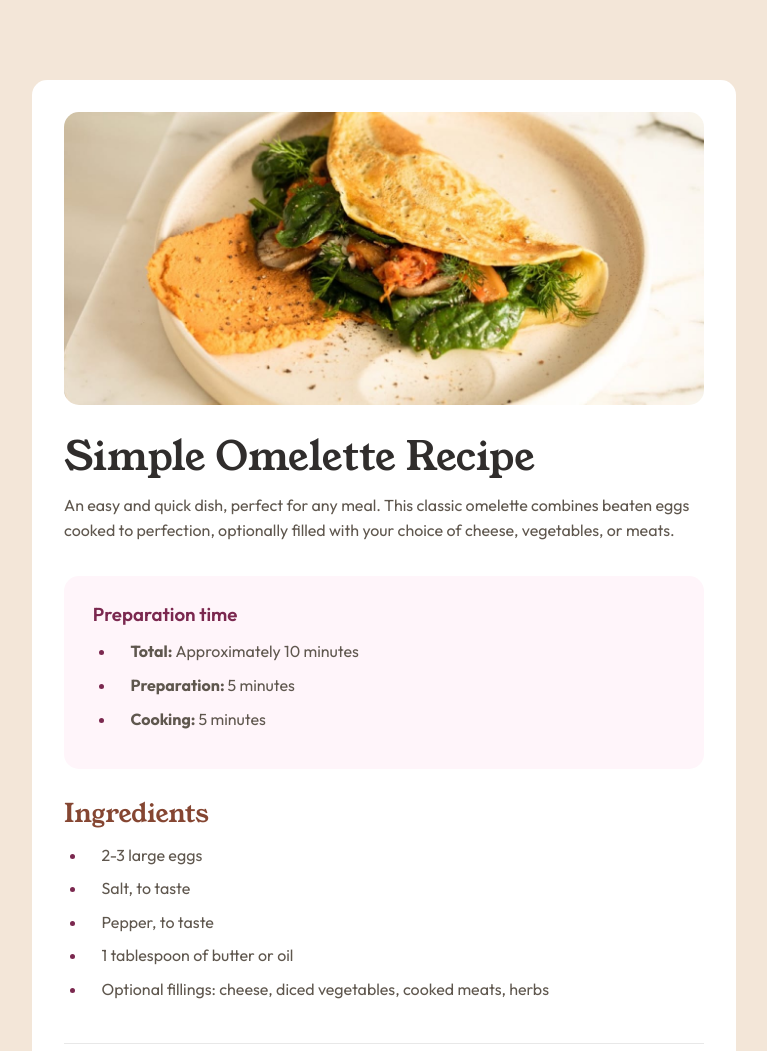
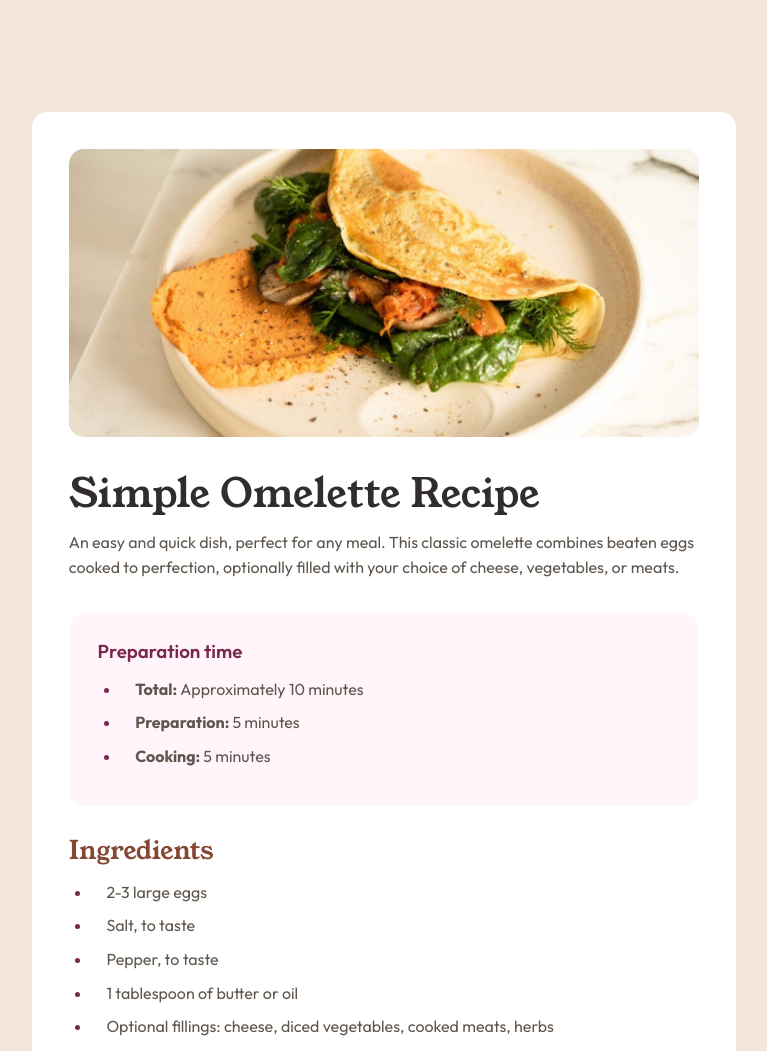
Before and after one commit to dilanrojas/recipe-page, a website built with Vite: page index.html in a window 1280 px wide. Shown: the top 1051 px of the page, without its empty margins (256-1023 px from the left). Built offline with nearby package versions, Linux system fonts and the light colour scheme.

Commit message:
fix containers padding

```diff
--- a/style.css
+++ b/style.css
@@ -112,20 +112,20 @@ li::marker {
 }
 
 .recipe-wrapper {
-  margin: 5em auto;
+  margin: 7em auto;
   background-color: var(--clr-white);
   max-width: 44em;
 }
 
 .omelette-img {
-  padding: 2em 2em 0em 2em
+  padding: 2.3em 2.3em 0em 2.3em;
 }
 
 .content-wrapper {
   display: flex;
   flex-direction: column;
   gap: 2em;
-  padding: 2em;
+  padding: 2.3em;
 }
 
 .preparation {
```
